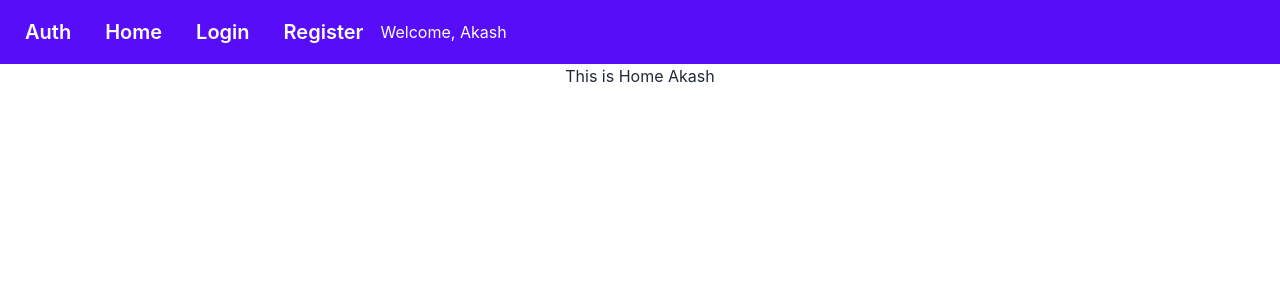
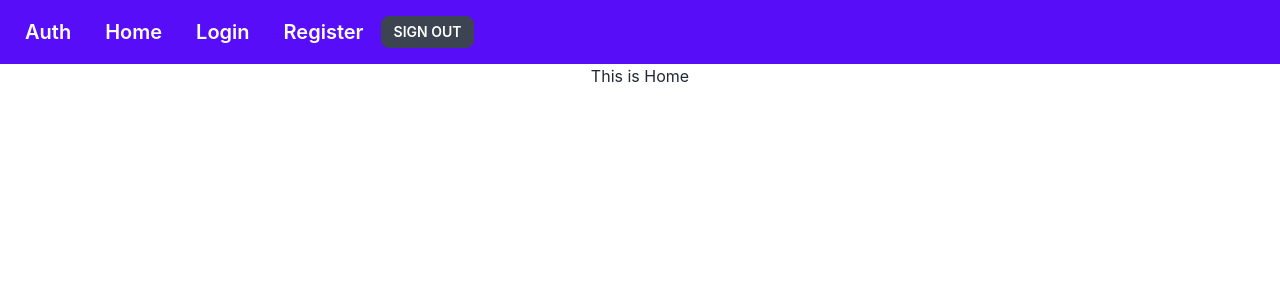
Before and after one commit to Samira-Shajahan-Borsha/auth-router-context-app, a React (Create React App) app: page / in a window 1280 px wide. Shown: the top 300 px of the page. Built offline with nearby package versions, Linux system fonts and the light colour scheme; no server answers.

Commit message:
onAuthStateChanged called to set the current user info

```diff
--- a/src/components/Header.js
+++ b/src/components/Header.js
@@ -3,8 +3,9 @@
 import { AuthContext } from '../contexts/UserContext';
 
 const Header = () => {
+
     const { user } = useContext(AuthContext);
-    // console.log(user.displayName);
+
     return (
         <div>
             <div className="navbar bg-primary text-primary-content">
@@ -13,8 +14,9 @@
                 <Link className="btn btn-ghost normal-case text-xl" to='/login'>Login</Link>
                 <Link className="btn btn-ghost normal-case text-xl" to='/register'>Register</Link>
                 {
-                    user?.displayName && <span>Welcome, {user.displayName}</span>
+                    user?.email && <span>Welcome, {user.email}</span>
                 }
+                <button className="btn btn-sm">Sign Out</button>
             </div>
         </div>
     );
--- a/src/components/Home.js
+++ b/src/components/Home.js
@@ -2,10 +2,13 @@
 import { AuthContext } from '../contexts/UserContext';
 
 const Home = () => {
+
     const { user } = useContext(AuthContext);
+    console.log(user);
+
     return (
         <div>
-            <h1>This is Home {user?.displayName}</h1>
+            <h1>This is Home {user?.email}</h1>
         </div>
     );
 };
--- a/src/components/Login.js
+++ b/src/components/Login.js
@@ -6,7 +6,9 @@
     const { signIn } = useContext(AuthContext);
 
     const handleSubmit = event => {
+
         event.preventDefault();
+
         const form = event.target;
         const email = form.email.value;
         const password = form.password.value;
@@ -17,6 +19,7 @@
             .then(userCredential => {
                 const user = userCredential.user;
                 console.log(user);
+                form.reset();
             })
             .catch(error => {
                 console.error(error);
--- a/src/components/Register.js
+++ b/src/components/Register.js
@@ -5,7 +5,7 @@
 const Register = () => {
 
     const { createUser } = useContext(AuthContext);
-    console.log(createUser)
+    console.log(createUser);
 
     const handleSubmit = event => {
 
@@ -26,8 +26,6 @@
             .catch(error => {
                 console.error(error);
             })
-
-
     }
 
     return (
--- a/src/contexts/UserContext.js
+++ b/src/contexts/UserContext.js
@@ -1,6 +1,6 @@
-import React, { createContext, useState } from 'react';
+import React, { createContext, useEffect, useState } from 'react';
 import app from '../firebase/firebase.config';
-import { createUserWithEmailAndPassword, getAuth, signInWithEmailAndPassword } from "firebase/auth";
+import { createUserWithEmailAndPassword, getAuth, onAuthStateChanged, signInWithEmailAndPassword } from "firebase/auth";
 
 
 export const AuthContext = createContext();
@@ -19,6 +19,17 @@
         return signInWithEmailAndPassword(auth, email, password);
     }
 
+    useEffect(() => {
+        const unsubscribe = onAuthStateChanged(auth, currentUser => {
+            setUser(currentUser);
+            console.log(currentUser);
+        })
+
+        return () => {
+            unsubscribe();
+        }
+    }, []);
+
     const authInfo = { user, createUser, signIn };
 
     return (
```
